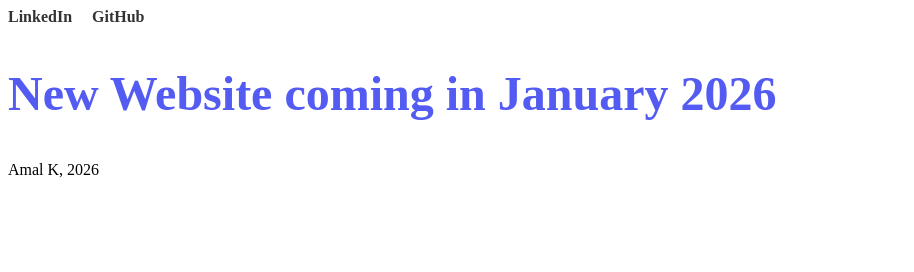
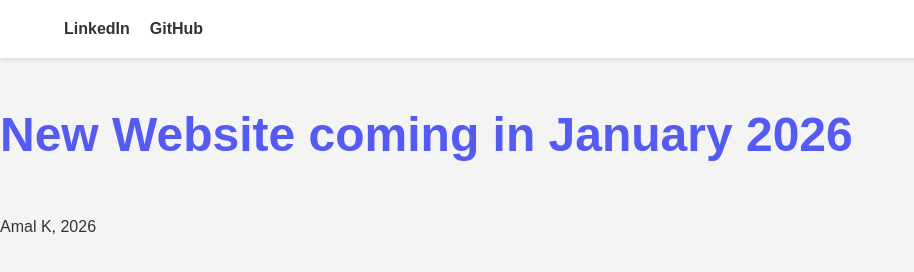
Before and after one commit to amalk-au/amalk-au.github.io, a website: page index.html in a window 1280 px wide. Shown: the whole page, without its empty margins (0-914 px from the left). Drawn offline with Linux system fonts and the light colour scheme.

Commit message:
style: navigation bar and body

```diff
--- a/style.css
+++ b/style.css
@@ -1,4 +1,20 @@
+/* Base Styles */
+body {
+  font-family: sans-serif;
+  line-height: 1.6;
+  margin: 0;
+  color: #333;
+  background-color: #f4f4f4;
+}
+
 /* Navigation Bar Styling */
+
+nav {
+  background: #fff;
+  padding: 1rem 5%;
+  box-shadow: 0 2px 5px rgba(0, 0, 0, 0.1);
+}
+
 nav ul {
   display: flex;
   flex-wrap: wrap;
```
